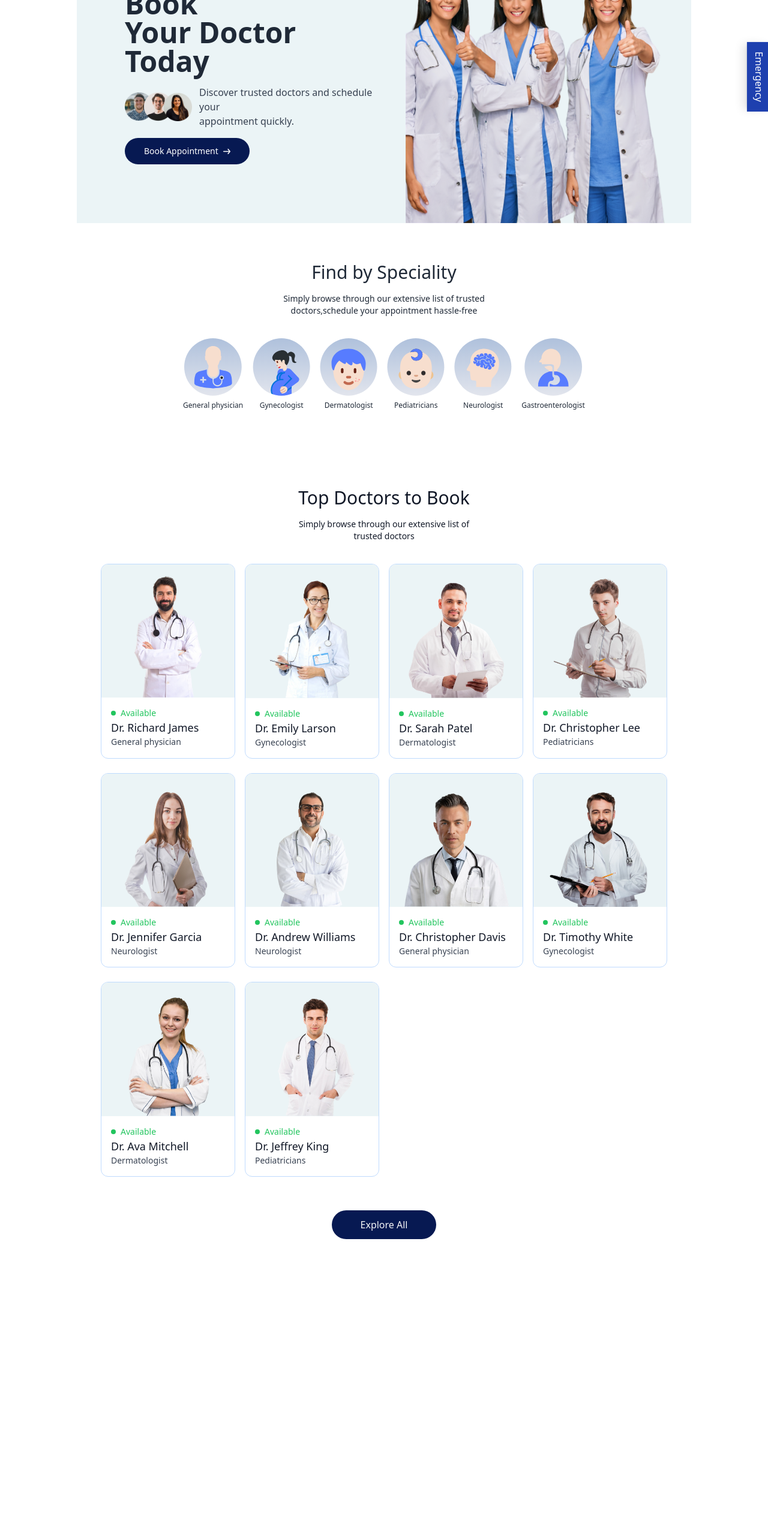
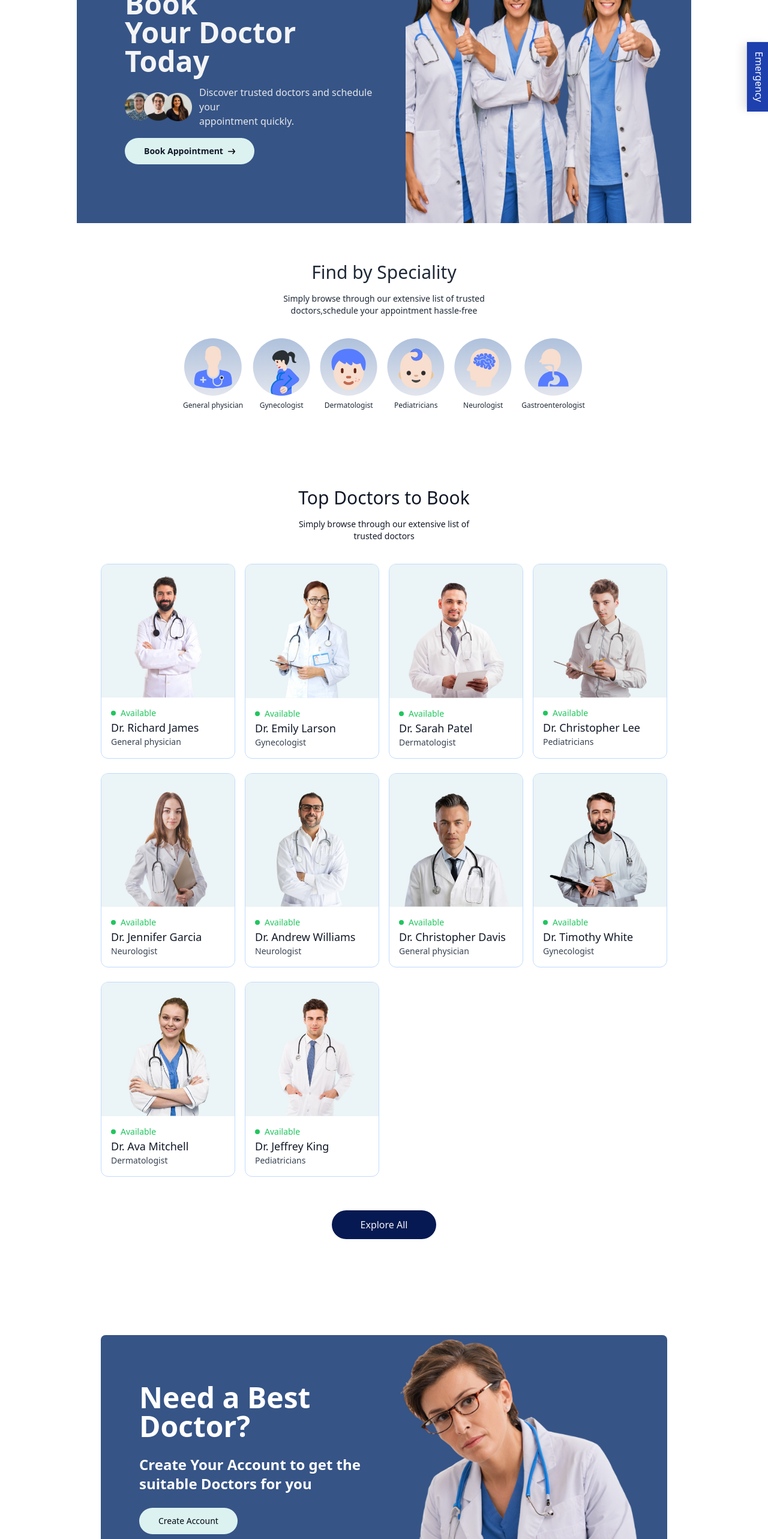
Before and after one commit to krishnabansal583/DocNow, a React (Vite) app in the folder frontend/: page / in a window 1280 px wide. Shown: the part 234-2800 px from the top of the page at 60% size. Before the commit the page ends 2364 px from the top, so only its background shows below. Built offline with nearby package versions, Linux system fonts and the light colour scheme.

Commit message:
adding banner

```diff
--- a/frontend/src/assets/assets.js
+++ b/frontend/src/assets/assets.js
@@ -36,11 +36,13 @@ import Neurologist from './Neurologist.svg'
 import Pediatricians from './Pediatricians.svg'
 import head from './head.png'
 import logo2 from './logo2.png'
+import create_account from './create_account.png'
 
 export const assets = {
     appointment_img,
     head,
     logo2,
+    create_account,
     group_profiles,
     chats_icon,
     verified_icon,
--- /dev/null
+++ b/frontend/src/components/Banner.jsx
@@ -0,0 +1,21 @@
+import React from 'react'
+import { assets } from '../assets/assets'
+
+const Banner = () => {
+  return (
+    <div className='flex bg-[#365486] rounded-lg px-6 sm:px-10 md:px-10 lg:px-10 my-40 md:mx-10'>
+        <div className='flex-1 py-8 sm:py-10 md:py-16 lg:py-20 lg:pl-6'>
+            <div className='text-xl sm:text-2xl md:text-3xl lg:text-5xl font-semibold text-white'>
+                <p>Need a Best Doctor?</p>
+                <p className='mt-6 text-2xl'>Create Your Account to get the suitable Doctors for you</p>
+            </div>
+            <button className='bg-[#DCF2F1] text-sm sm:test-base text-gray-950 px-8 py-3 rounded-full mt-6 hover:scale-105 transition-all'>Create Account</button>
+        </div>
+        <div className='hidden md:block md:w-1/2 lg:w-[420px] relative'>
+            <img className="w-full absolute bottom-0 right-0 max-w-md" src={assets.create_account} alt="" />
+        </div>
+    </div>
+  )
+}
+
+export default Banner
--- a/frontend/src/components/Header.jsx
+++ b/frontend/src/components/Header.jsx
@@ -176,19 +176,19 @@ const Header = () => {
 
   return (
     <div className="relative">
-      <div className="flex flex-col md:flex-row flex-wrap bg-[#EBF4F6] px-6 md:px-10 lg:px-20">
+      <div className="flex flex-col md:flex-row flex-wrap bg-[#365486] px-6 md:px-10 lg:px-20">
         <div className="md:w-1/2 flex flex-col items-start justify-center gap-4 py-10 m-auto md:py-[10vw] md:mb-[-30px]">
-          <p className="text-3xl md:text-4xl lg:text-5xl text-gray-800 font-semibold">
+          <p className="text-3xl md:text-4xl lg:text-5xl text-gray-100 font-semibold">
           Book <br /> Your Doctor Today
           </p>
-          <div className="flex flex-col md:flex-row items-center gap-3 text-gray-700 text-base font-light">
+          <div className="flex flex-col md:flex-row items-center gap-3 text-gray-200 text-base font-light">
             <img className="w-28" src={assets.group_profiles} alt="" />
             <p>
             Discover trusted doctors and schedule your <br />appointment quickly.
             </p>
           </div>
           <a
-            className="flex items-center gap-2 bg-[#071952] px-8 py-3 rounded-full text-white text-sm m-auto md:m-0 hover:scale-105 transition-all duration-300"
+            className="flex items-center gap-2 bg-[#DCF2F1] px-8 py-3 rounded-full text-gray-900 font-semibold text-sm m-auto md:m-0 hover:scale-105 transition-all duration-300"
             href="#speciality"
           >
             Book Appointment <img className="w-3" src={assets.arrow_icon} alt="" />
@@ -197,7 +197,7 @@ const Header = () => {
 
         <div className="md:w-1/2 relative pl-9">
           <img
-            className="w-full md:absolute h-[450px] bottom-0"
+            className="w-full md:absolute h-[90%] bottom-0"
             src={assets.head}
             alt=""
           />
--- a/frontend/src/pages/Home.jsx
+++ b/frontend/src/pages/Home.jsx
@@ -2,6 +2,7 @@ import React from 'react'
 import Header from '../components/Header.JSX'
 import SpecialityMenu from '../components/SpecialityMenu'
 import TopDoctors from '../components/TopDoctors'
+import Banner from '../components/Banner'
 
 
 const Home = () => {
@@ -10,6 +11,7 @@ const Home = () => {
    <Header/>
    <SpecialityMenu/>
    <TopDoctors/>
+   <Banner/>
    </>
 
   )
```
Also changed, not shown: frontend/src/assets/arrow_icon.svg, frontend/src/assets/create_account.png (added).
